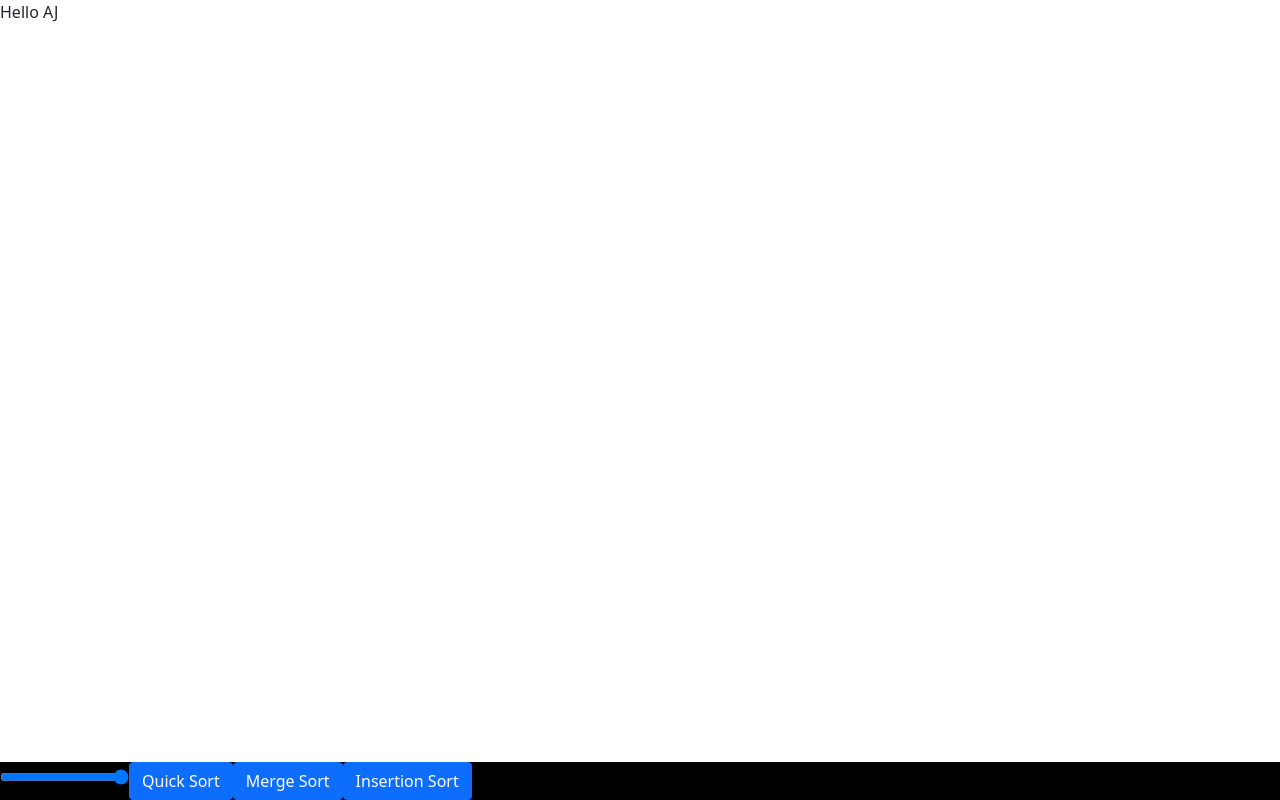
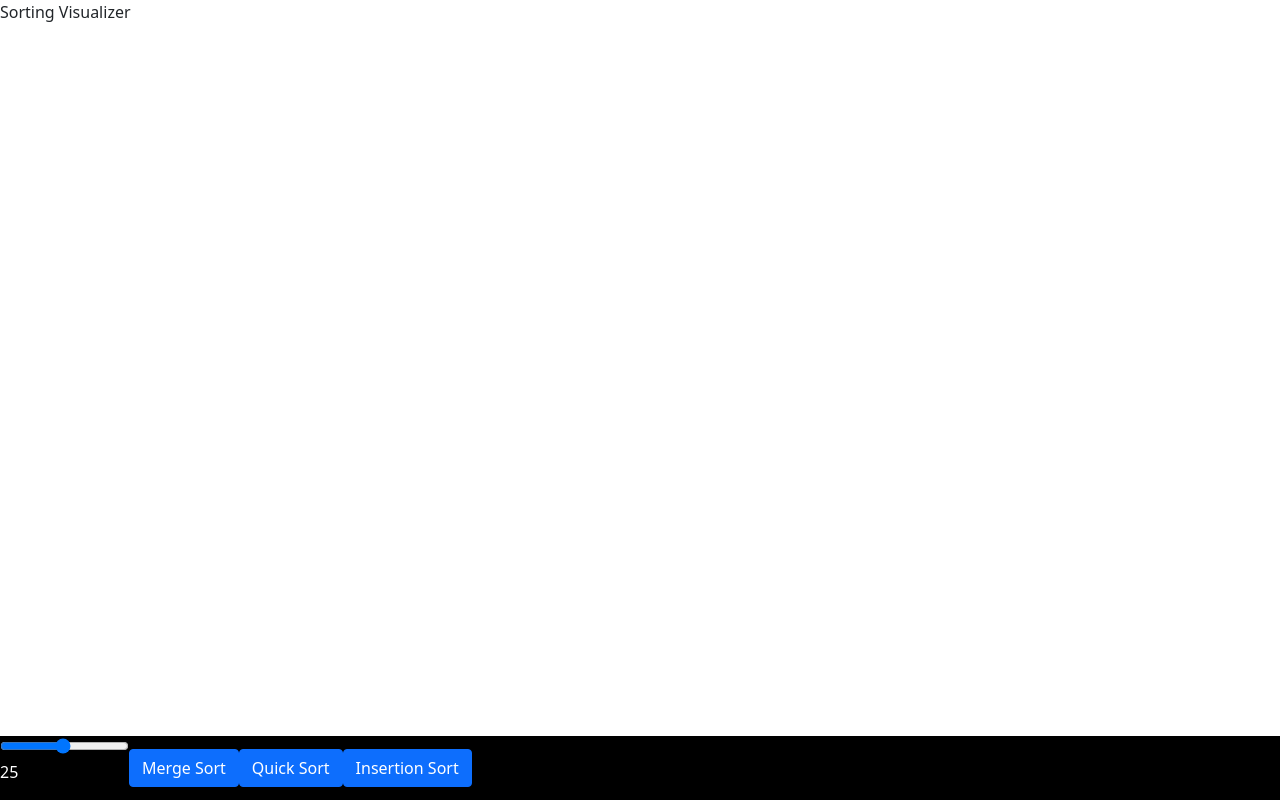
Before and after one commit to senoralikz/sorting-visualizer, a React (Create React App) app: page / in a window 1280 px wide. Built offline with nearby package versions, Linux system fonts and the light colour scheme.

Commit message:
added range slider for number of bars and changed sort buttons to individual components

```diff
--- a/src/App.js
+++ b/src/App.js
@@ -4,7 +4,7 @@ import Footer from "./components/Footer";
 function App() {
   return (
     <div>
-      Hello AJ
+      Sorting Visualizer
       <Footer />
     </div>
   );
--- a/src/components/BarSlider.js
+++ b/src/components/BarSlider.js
@@ -1,7 +1,26 @@
 import React from "react";
+import { useState } from "react";
 
 const BarSlider = () => {
-  return <input type="range" min="1" max="50" />;
+  const [bars, setBars] = useState(25);
+
+  const handleChange = (e) => {
+    setBars(e.target.value);
+    console.log("range value is", e.target.value);
+  };
+
+  return (
+    <div>
+      <input
+        type="range"
+        min="1"
+        max="50"
+        value={bars}
+        onChange={handleChange}
+      />
+      <p className="bar-range-value">{bars}</p>
+    </div>
+  );
 };
 
 export default BarSlider;
--- a/src/components/Footer.js
+++ b/src/components/Footer.js
@@ -1,12 +1,19 @@
 import React from "react";
+import Stack from "react-bootstrap/Stack";
 import BarSlider from "./BarSlider";
-import SortButtons from "./SortButtons";
+import MergeSort from "./MergeSort";
+import QuickSort from "./QuickSort";
+import InsertionSort from "./InsertionSort";
 
 const Footer = () => {
   return (
     <footer>
-      <BarSlider />
-      <SortButtons />
+      <Stack direction="horizontal">
+        <BarSlider />
+        <MergeSort />
+        <QuickSort />
+        <InsertionSort />
+      </Stack>
     </footer>
   );
 };
--- /dev/null
+++ b/src/components/InsertionSort.js
@@ -0,0 +1,12 @@
+import React from "react";
+import Button from "react-bootstrap/Button";
+
+const InsertionSort = () => {
+  const insertionSortButton = () => {
+    console.log("insertion sort button");
+  };
+
+  return <Button onClick={insertionSortButton}>Insertion Sort</Button>;
+};
+
+export default InsertionSort;
--- /dev/null
+++ b/src/components/MergeSort.js
@@ -0,0 +1,11 @@
+import React from "react";
+import Button from "react-bootstrap/Button";
+
+const MergeSort = () => {
+  const mergeSortButton = () => {
+    console.log("merge sort button");
+  };
+  return <Button onClick={mergeSortButton}>Merge Sort</Button>;
+};
+
+export default MergeSort;
--- /dev/null
+++ b/src/components/QuickSort.js
@@ -0,0 +1,12 @@
+import React from "react";
+import Button from "react-bootstrap/Button";
+
+const QuickSort = () => {
+  const quickSortButton = () => {
+    console.log("quick sort button");
+  };
+
+  return <Button onClick={quickSortButton}>Quick Sort</Button>;
+};
+
+export default QuickSort;
--- a/src/components/SortButtons.js
+++ /dev/null
@@ -1,26 +0,0 @@
-import React from "react";
-import Button from "react-bootstrap/Button";
-
-const SortButtons = () => {
-  const quickSortButton = () => {
-    console.log("quick sort button");
-  };
-
-  const mergeSortButton = () => {
-    console.log("merge sort button");
-  };
-
-  const insertionSortButton = () => {
-    console.log("insertion sort button");
-  };
-
-  return (
-    <>
-      <Button onClick={quickSortButton}>Quick Sort</Button>
-      <Button onClick={mergeSortButton}>Merge Sort</Button>
-      <Button onClick={insertionSortButton}>Insertion Sort</Button>
-    </>
-  );
-};
-
-export default SortButtons;
--- a/src/styles/index.scss
+++ b/src/styles/index.scss
@@ -7,6 +7,6 @@ footer {
   background-color: #000;
 }
 
-.button-why {
-  background-color: purple;
+.bar-range-value {
+  color: #fff;
 }
```
